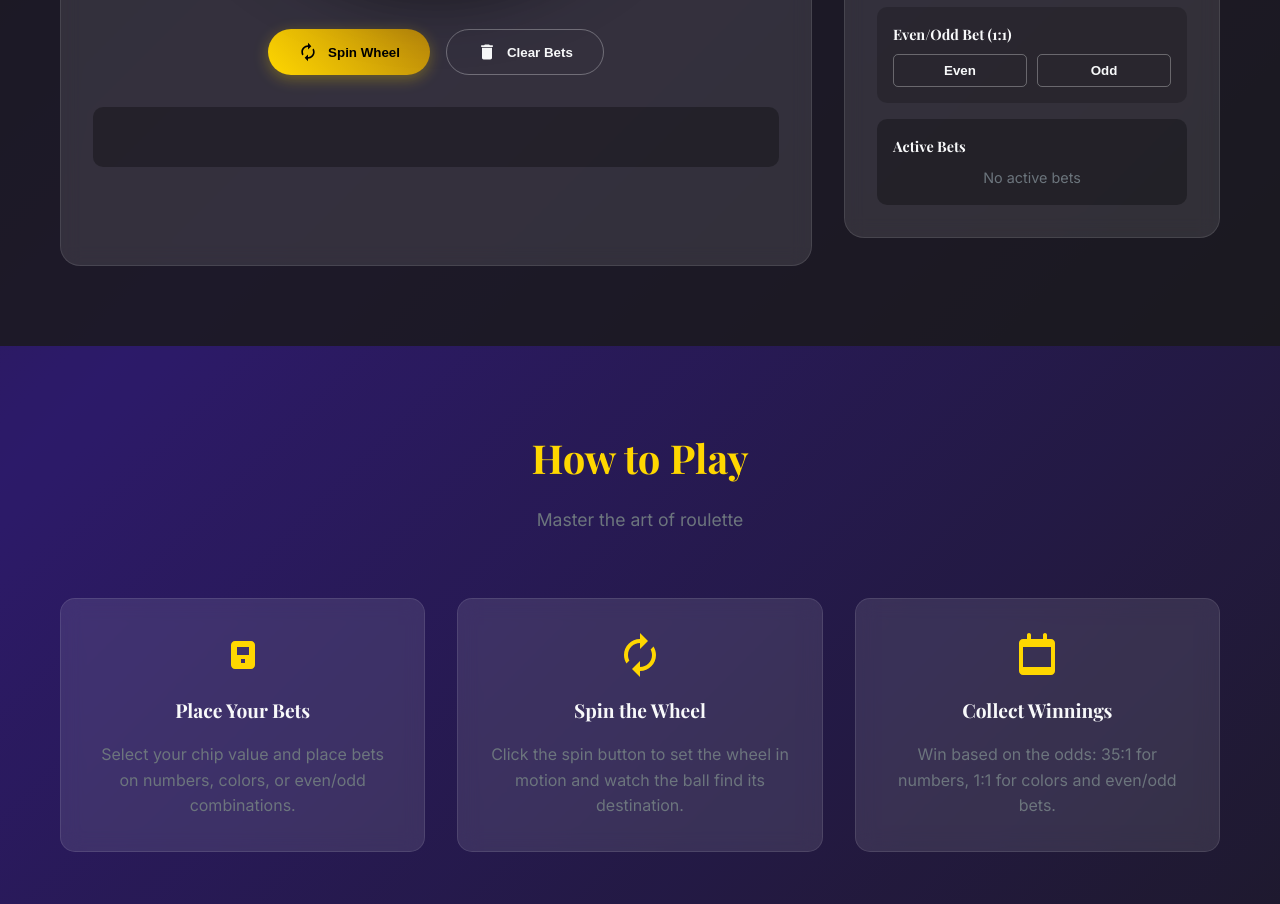
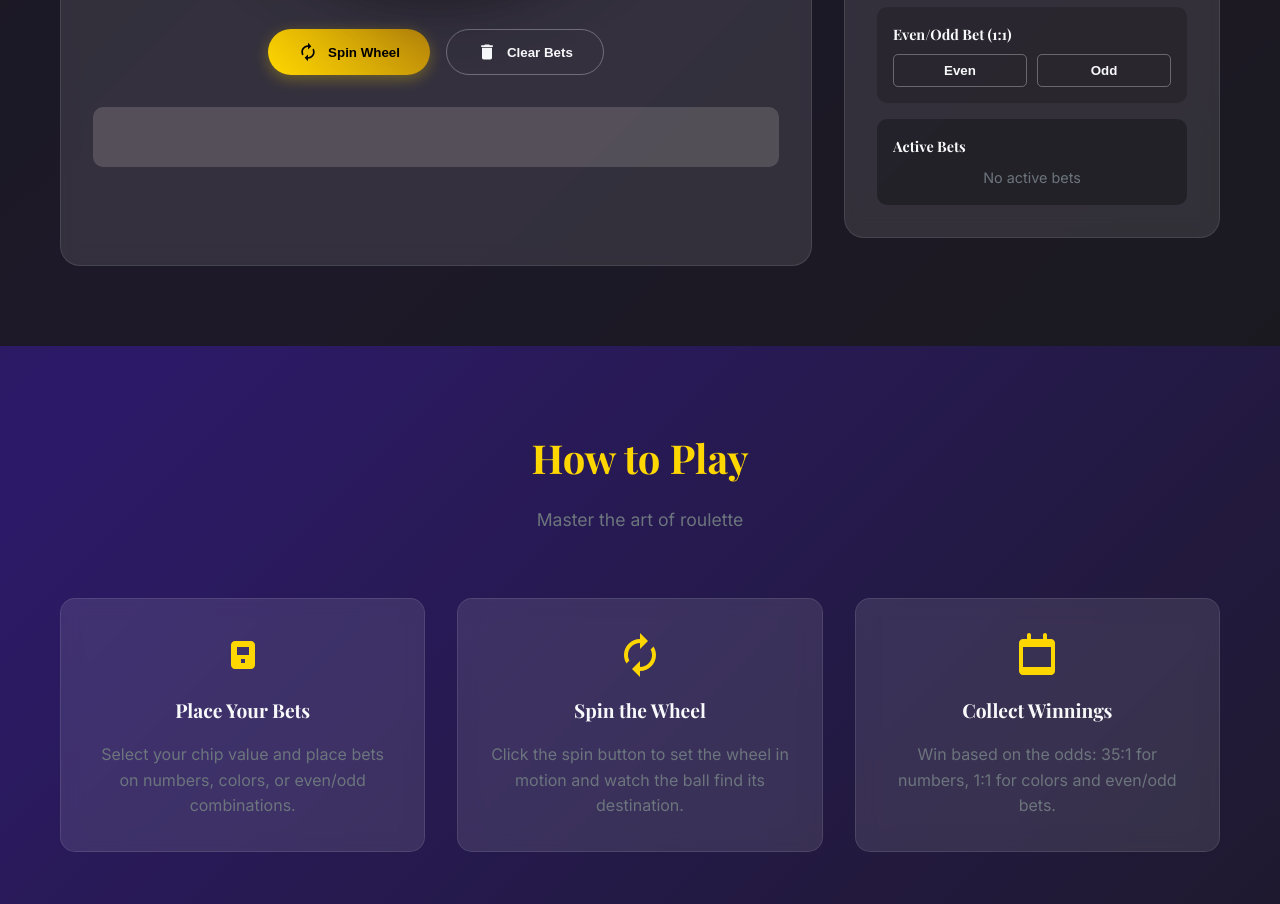
Before and after one commit to Andro132/SIWP_Ultimate_Casino, a plain HTML site: page index.html in a window 1280 px wide. Shown: the part 1588-2492 px from the top of the page. Drawn offline with nearby package versions, Linux system fonts and the light colour scheme.

Commit message:
Update styles.css

```diff
--- a/styles.css
+++ b/styles.css
@@ -437,7 +437,7 @@ svg {
 }
 
 .result-display {
-    background: rgba(0, 0, 0, 0.3);
+    background: rgba(160, 151, 151, 0.3);
     border-radius: 10px;
     padding: 1rem;
     margin-bottom: 1rem;
```
